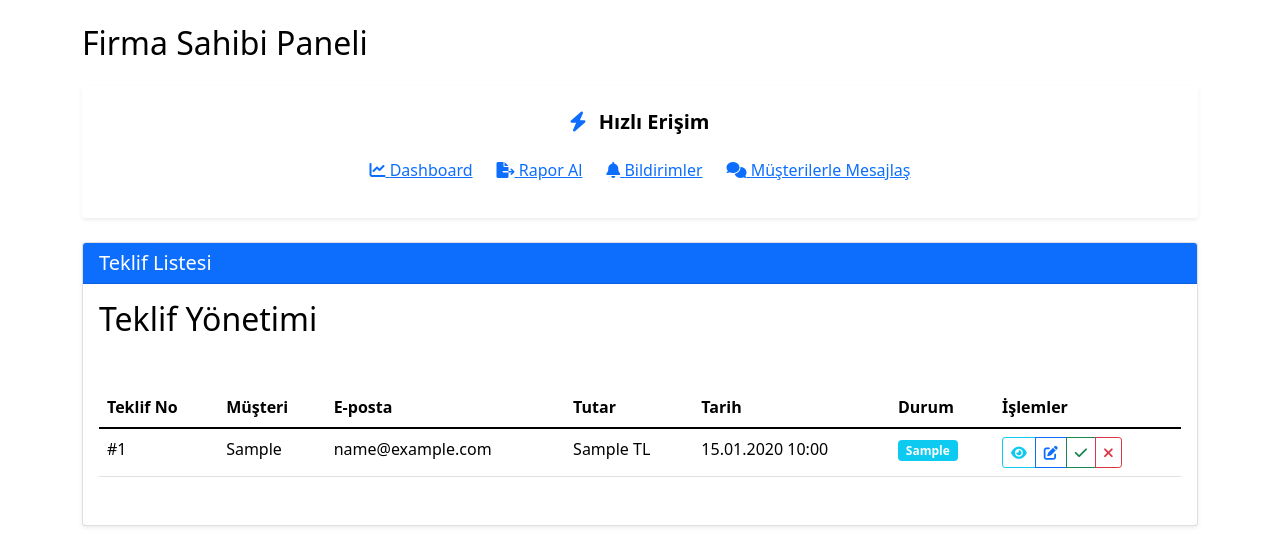
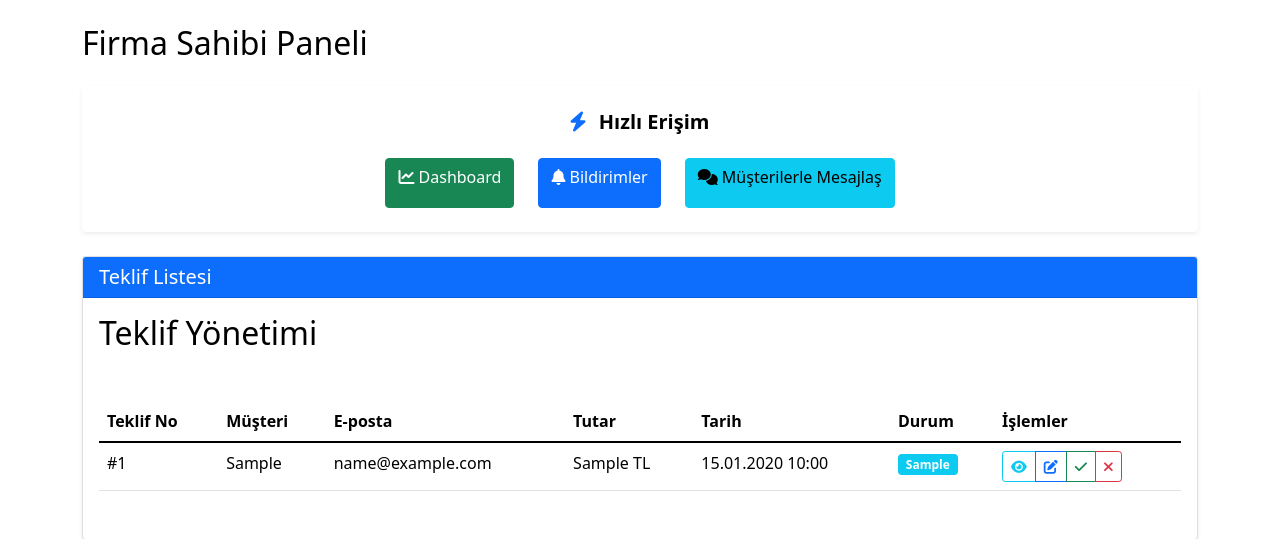
Before and after one commit to arazumut/offerManagement, a Django app: template templates/musteri/firma_sahibi_paneli.html in a window 1280 px wide. Shown: the part 77-616 px from the top of the page. Run offline with Django 5.2, Linux system fonts and the light colour scheme; the template is opened without the code that fills it: most values are stand-ins (such as "Sample title", 1, 10 or a date in 2020).

Commit message:
Rapor dışa aktarma hatası düzeltildi ve firma sahibi paneli UI güncellemeleri
- Excel raporlama sırasında timezone hatası için geçici çözüm gerekli
- Firma sahibi panelindeki hızlı erişim butonları Bootstrap sınıfları ile yeniden tasarlandı
- Rapor alma butonu kaldırıldı
- Buton stilleri ve yerleşimi güncelleştirildi

```diff
--- a/templates/musteri/firma_sahibi_paneli.html
+++ b/templates/musteri/firma_sahibi_paneli.html
@@ -234,19 +234,15 @@
                         Hızlı Erişim
                     </h5>
                     <div class="action-buttons d-flex flex-wrap justify-content-center gap-4">
-                        <a href="{% url 'dashboard' %}" class="action-button primary rounded-4">
+                        <a href="{% url 'dashboard' %}" class="btn btn-success">
                             <i class="fas fa-chart-line mb-3"></i>
                             <span>Dashboard</span>
                         </a>
-                        <a href="{% url 'export_rapor' %}" class="action-button success rounded-4">
-                            <i class="fas fa-file-export mb-3"></i>
-                            <span>Rapor Al</span>
-                        </a>
-                        <a href="{% url 'bildirimler' %}" class="action-button warning rounded-4">
+                        <a href="{% url 'bildirimler' %}" class="btn btn-primary">
                             <i class="fas fa-bell mb-3"></i>
                             <span>Bildirimler</span>
                         </a>
-                        <a href="{% url 'mesajlar:kullanici_listesi' %}" class="action-button info rounded-4">
+                        <a href="{% url 'mesajlar:kullanici_listesi' %}" class="btn btn-info">
                             <i class="fas fa-comments mb-3"></i>
                             <span>Müşterilerle Mesajlaş</span>
                         </a>
```
Also changed, not shown: db.sqlite3, 2 other files.
